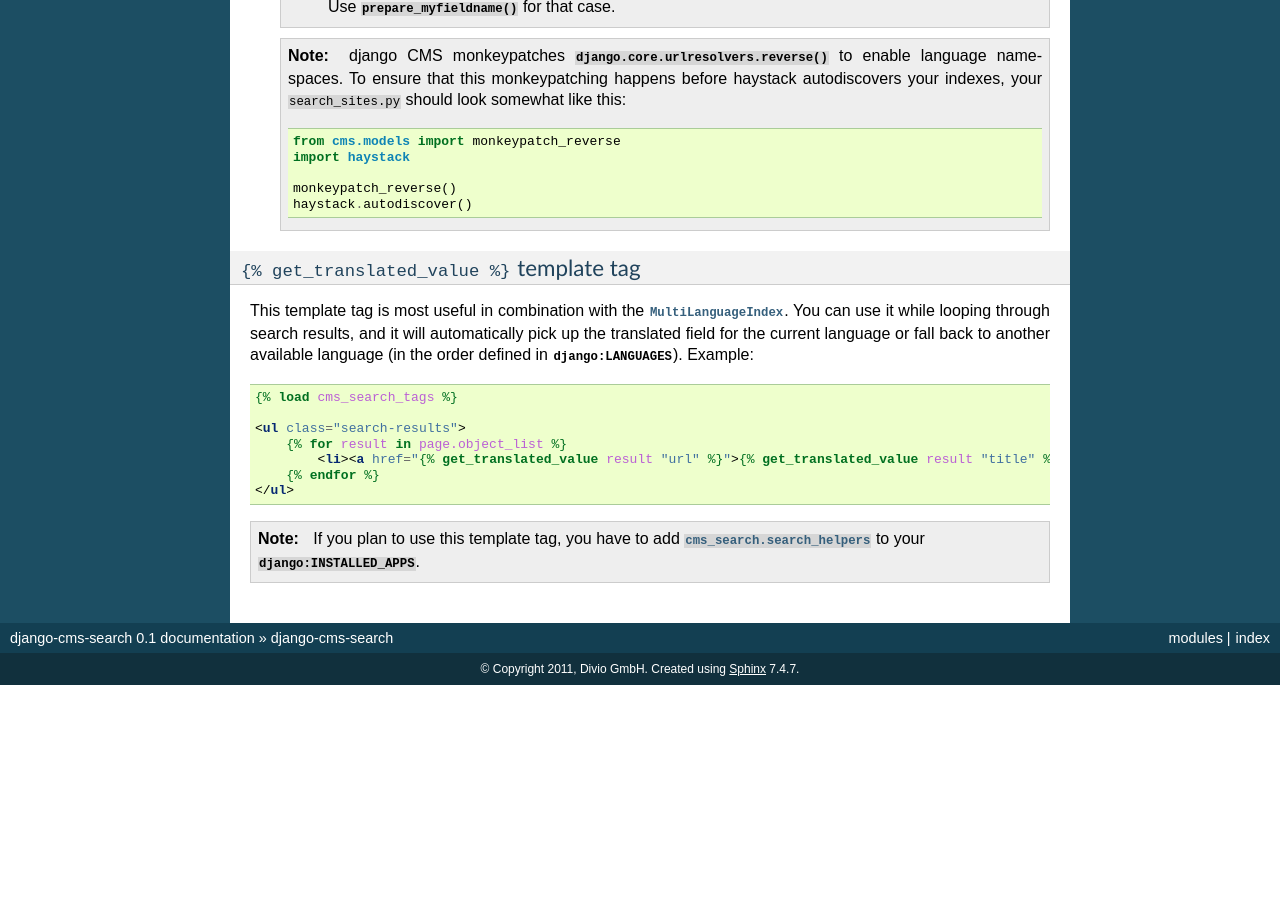
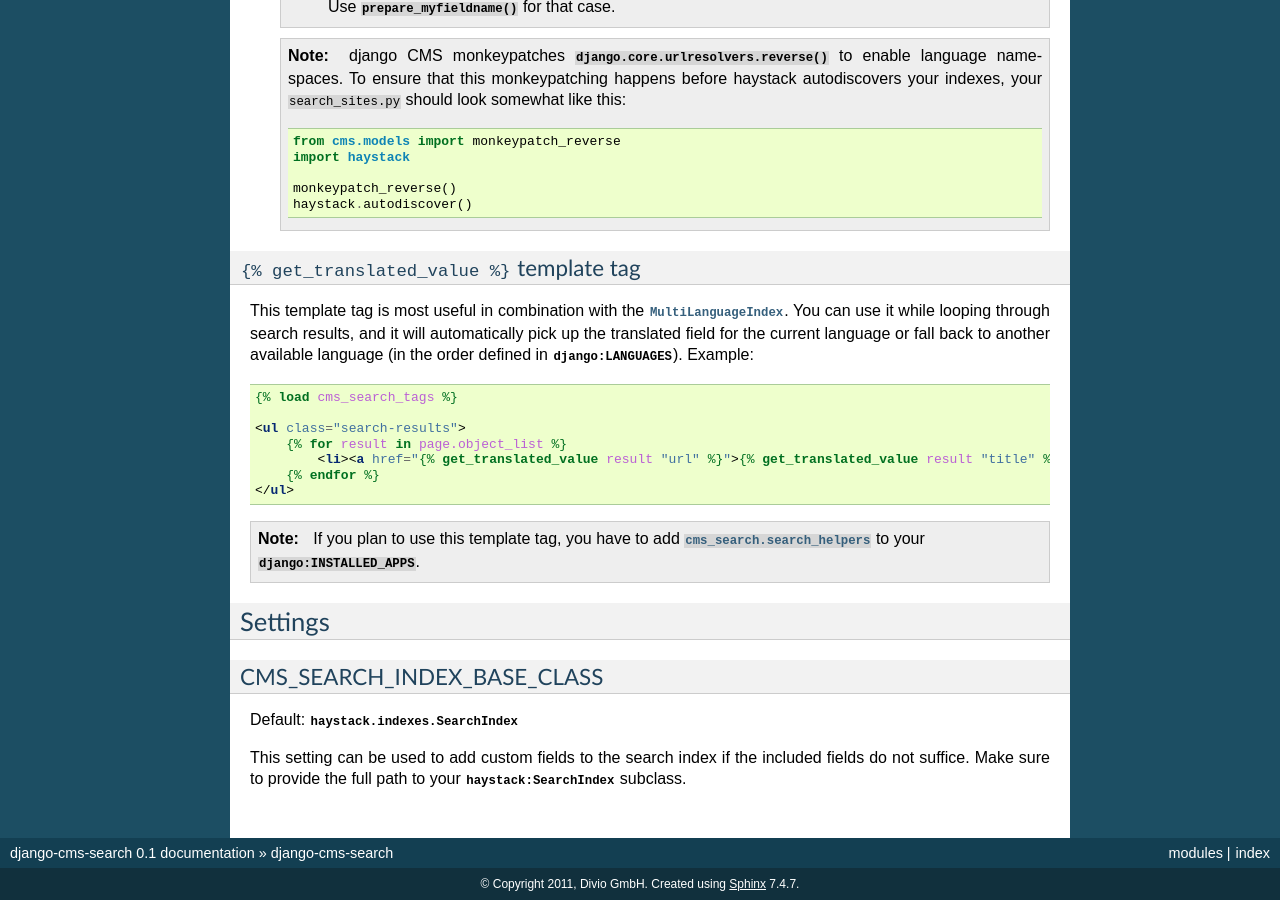
Before and after one commit to beniwohli/django-cms-search, a Sphinx documentation site: the page built from docs/index.rst, in a window 1280 px wide and 900 px high, scrolled down 1211 px. Built offline with Sphinx 7.4.7, drawn with Linux system fonts in a browser that asks for light colours; before the commit the page ends 1896 px from its top, so only the background shows below that; some of the changed text lies outside the part shown.

Commit message:
added docs for CMS_SEARCH_INDEX_BASE_CLASS setting

```diff
--- a/docs/index.rst
+++ b/docs/index.rst
@@ -130,3 +130,16 @@
 
     If you plan to use this template tag, you have to add
     :mod:`cms_search.search_helpers` to your :setting:`django:INSTALLED_APPS`.
+
+
+Settings
+========
+.. setting: CMS_SEARCH_INDEX_BASE_CLASS
+
+CMS_SEARCH_INDEX_BASE_CLASS
+---------------------------
+Default: :class:`haystack.indexes.SearchIndex <haystack:SearchIndex>`
+
+This setting can be used to add custom fields to the search index if the
+included fields do not suffice. Make sure to provide the full path
+to your :class:`haystack:SearchIndex` subclass.
```
